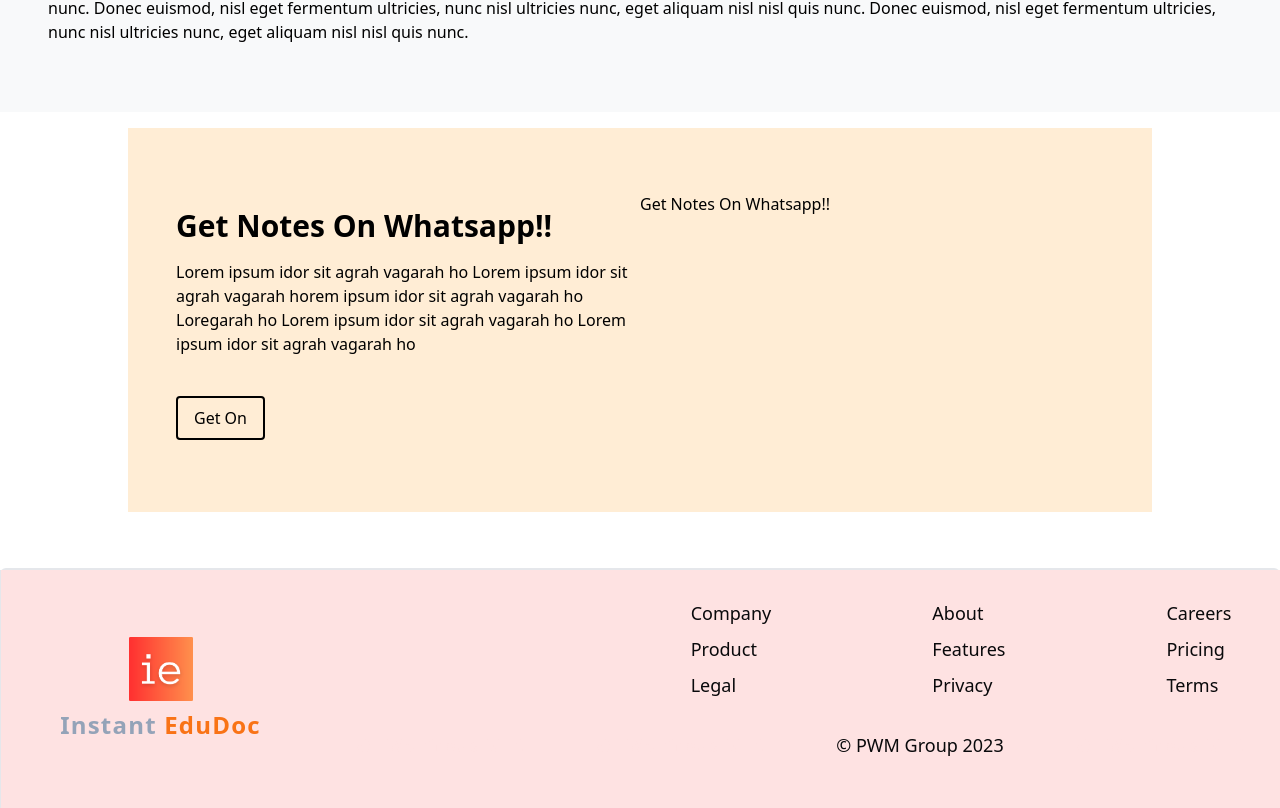
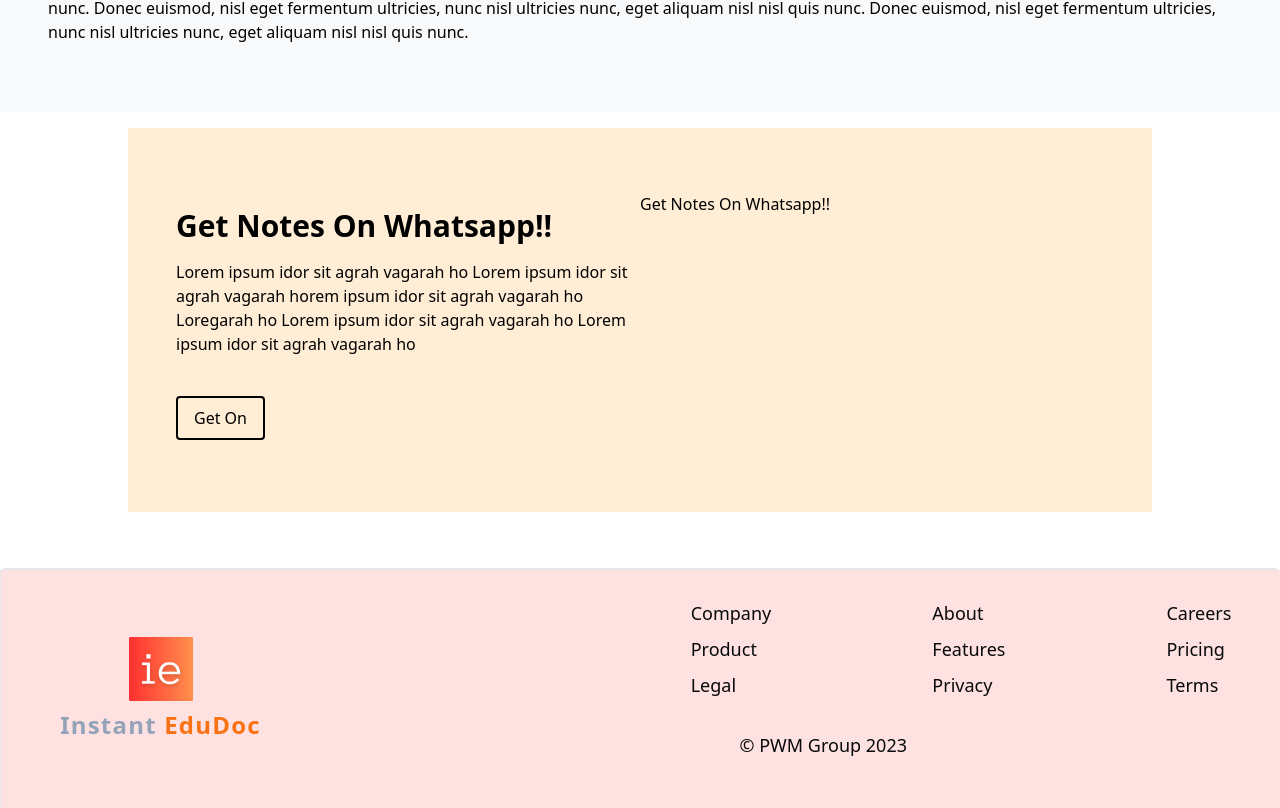
Before and after one commit to MayankGupta2023/ie-pwm, a Next.js app: page / in a window 1280 px wide. Shown: the part 1800-2608 px from the top of the page. Built offline with nearby package versions, Linux system fonts and the light colour scheme; no server answers.

Commit message:
checkong final

```diff
--- a/src/components/footer.js
+++ b/src/components/footer.js
@@ -63,7 +63,7 @@ const Footer = () => {
    <p className='text-red-100 text-lg ' > © PWM Group 2023</p>
     <p className='text-red-100 text-lg ' > © PWM Group 2023</p>
     <p className=' text-zinc-950 text-lg ' > © PWM Group 2023</p>
-    <p className='text-red-100 text-lg ' > © PWM Group 2023</p>
+    <p className='text-red-100 text-lg ' > © PWM Group 2023 icons to be added</p>
 
    </div>
 
```
